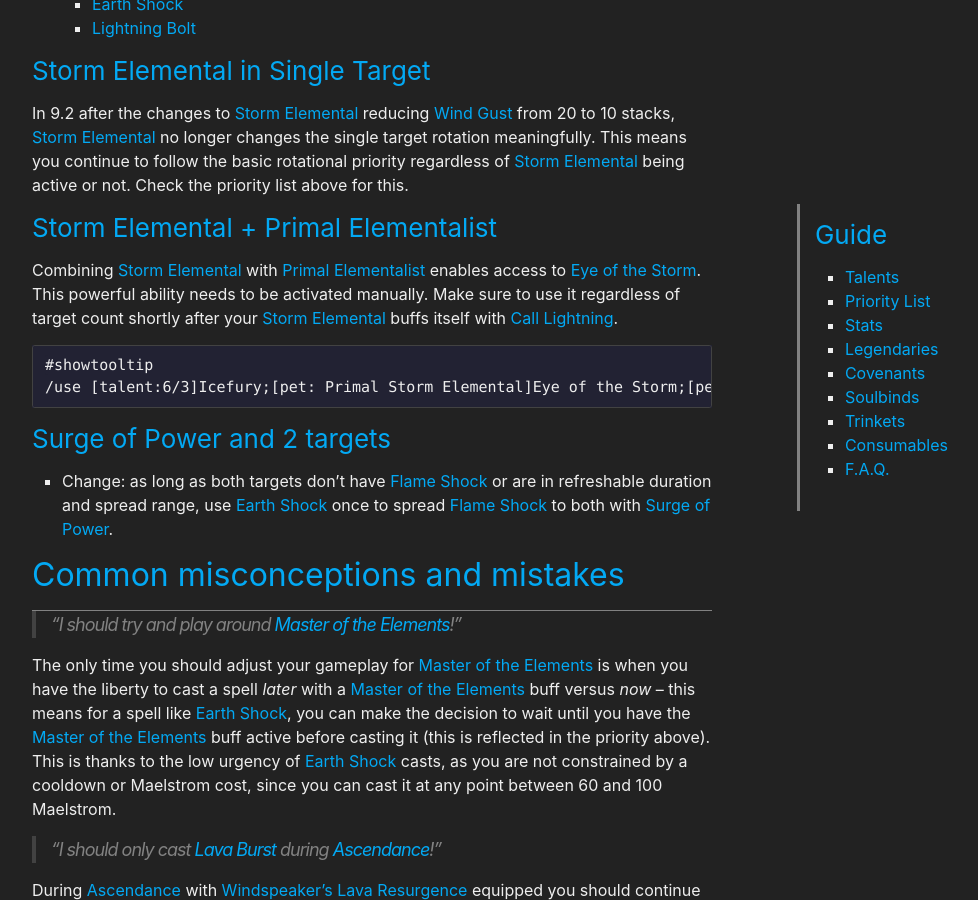
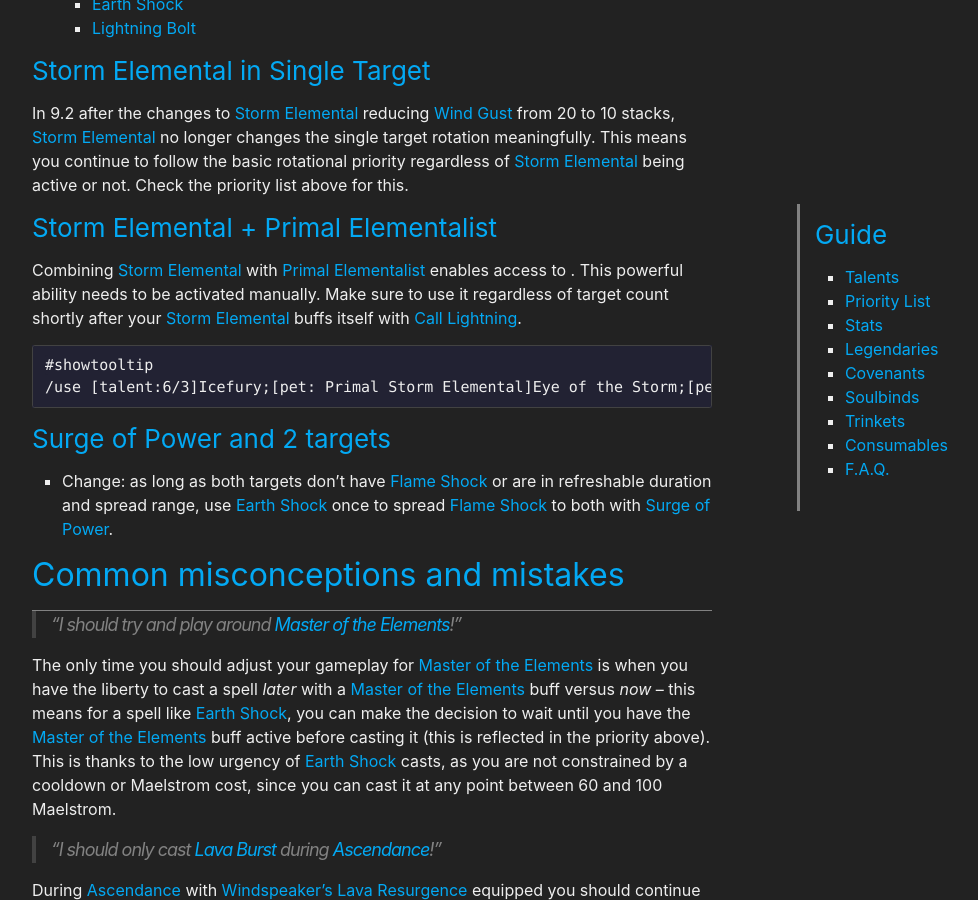
Before and after one commit to stormearthandlava/stormearthandlava.github.io, a Jekyll site: the page built from guide/general/priority_list.md, in a window 1280 px wide and 900 px high, scrolled down 6747 px. Shown: the whole window, without its empty margins (268-1246 px from the left). Built offline with Jekyll 4.4.1, drawn with Linux system fonts in a browser that asks for light colours; a script that is not in the unit is left out; some of the changed text lies outside the part shown.

Commit message:
replaced EotS with Tempest

```diff
--- a/_data/spell.yml
+++ b/_data/spell.yml
@@ -124,10 +124,7 @@
 
 wind_gust: <a href="https://shadowlands.wowhead.com/spell=263806/wind-gust" target="blank">Wind Gust</a>
 
-eye_of_the_storm: <a href="https://shadowlands.wowhead.com/spell=157375/eye-of-the-storm" target="blank">Eye of the Storm</a>
-eye_of_the_storm_damage: <a href="https://shadowlands.wowhead.com/spell=157375/eye-of-the-storm" target="blank">Eye of the Storm</a>
-
-eye_of_the_storm_movement: <a href="https://shadowlands.wowhead.com/spell=157382/eye-of-the-storm" target="blank">Eye of the Storm</a>
+tempest: <a href="https://www.wowhead.com/spell=157375/tempest" target="blank">Tempest</a>
 
 door_of_shadows: <a href="https://www.wowhead.com/spell=300728" target="blank">Door Of Shadows</a>
 chain_harvest: <a href="https://www.wowhead.com/spell=320674" target="blank">Chain Harvest</a>
```
